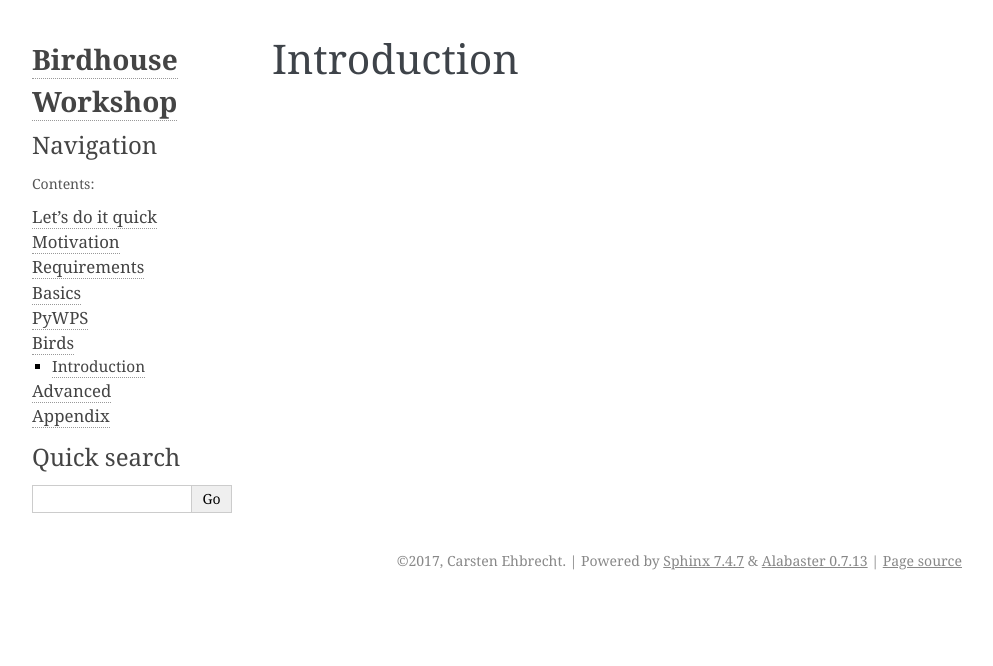
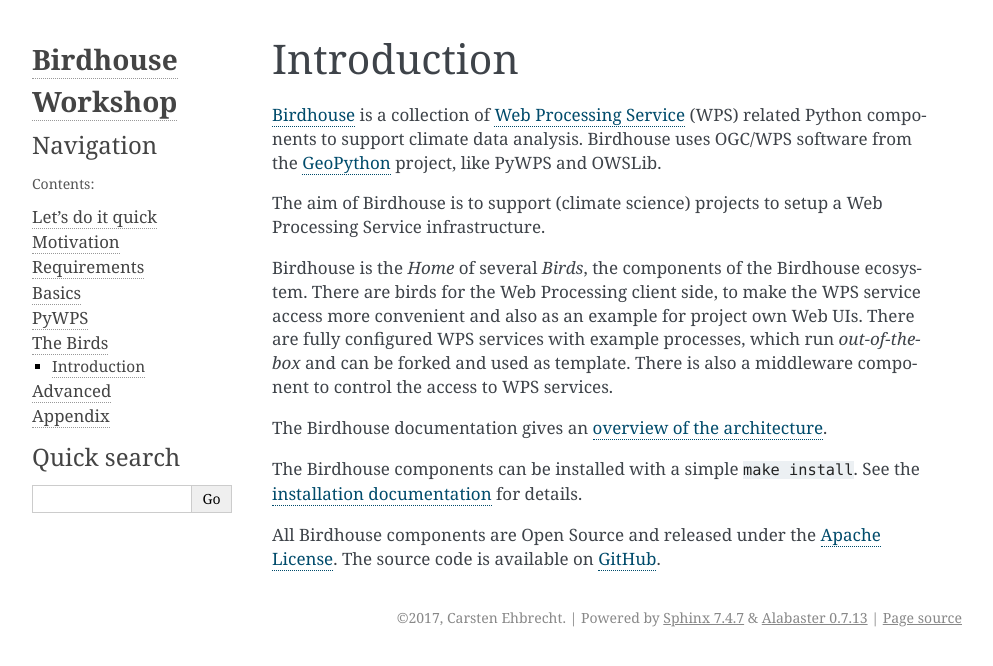
Before and after one commit to bird-house/birdhouse-workshop, a Sphinx documentation site: the page built from docs/source/birds/intro.rst, in a window 1280 px wide. Shown: the top 666 px of the page, without its empty margins (148-1141 px from the left). Built offline with Sphinx 7.4.7, drawn with Linux system fonts in a browser that asks for light colours.

Commit message:
birds intro added

```diff
--- a/docs/source/birds.rst
+++ b/docs/source/birds.rst
@@ -1,7 +1,7 @@
 .. _birds:
 
-Birds
-=====
+The Birds
+=========
 
 In the following sections we will introduce the Birds.
 
--- a/docs/source/birds/intro.rst
+++ b/docs/source/birds/intro.rst
@@ -2,3 +2,34 @@
 
 Introduction
 ============
+
+`Birdhouse`_ is a collection of `Web Processing Service`_ (WPS) related Python components
+to support climate data analysis. Birdhouse uses OGC/WPS software from the
+`GeoPython`_ project, like PyWPS and OWSLib.
+
+The aim of Birdhouse is to support (climate science) projects to setup a Web Processing Service
+infrastructure.
+
+Birdhouse is the *Home* of several *Birds*, the components of the Birdhouse ecosystem.
+There are birds for the Web Processing client side, to make the WPS service access more convenient
+and also as an example for project own Web UIs. There are fully configured WPS services with
+example processes, which run *out-of-the-box* and can be forked and used as template.
+There is also a middleware component to control the access to WPS services.
+
+The Birdhouse documentation gives an
+`overview of the architecture <http://birdhouse.readthedocs.io/en/latest/overview.html>`_.
+
+The Birdhouse components can be installed with a simple ``make install``.
+See the `installation documentation <http://birdhouse.readthedocs.io/en/latest/installation.html>`_
+for details.
+
+All Birdhouse components are Open Source and released under the `Apache License`_.
+The source code is available on `GitHub`_.
+
+
+
+.. _Birdhouse: http://bird-house.github.io/
+.. _Web Processing Service: http://opengeospatial.org/standards/wps
+.. _GeoPython: https://geopython.github.io/
+.. _Apache License: http://birdhouse.readthedocs.io/en/latest/license.html
+.. _GitHub: https://github.com/bird-house
```
